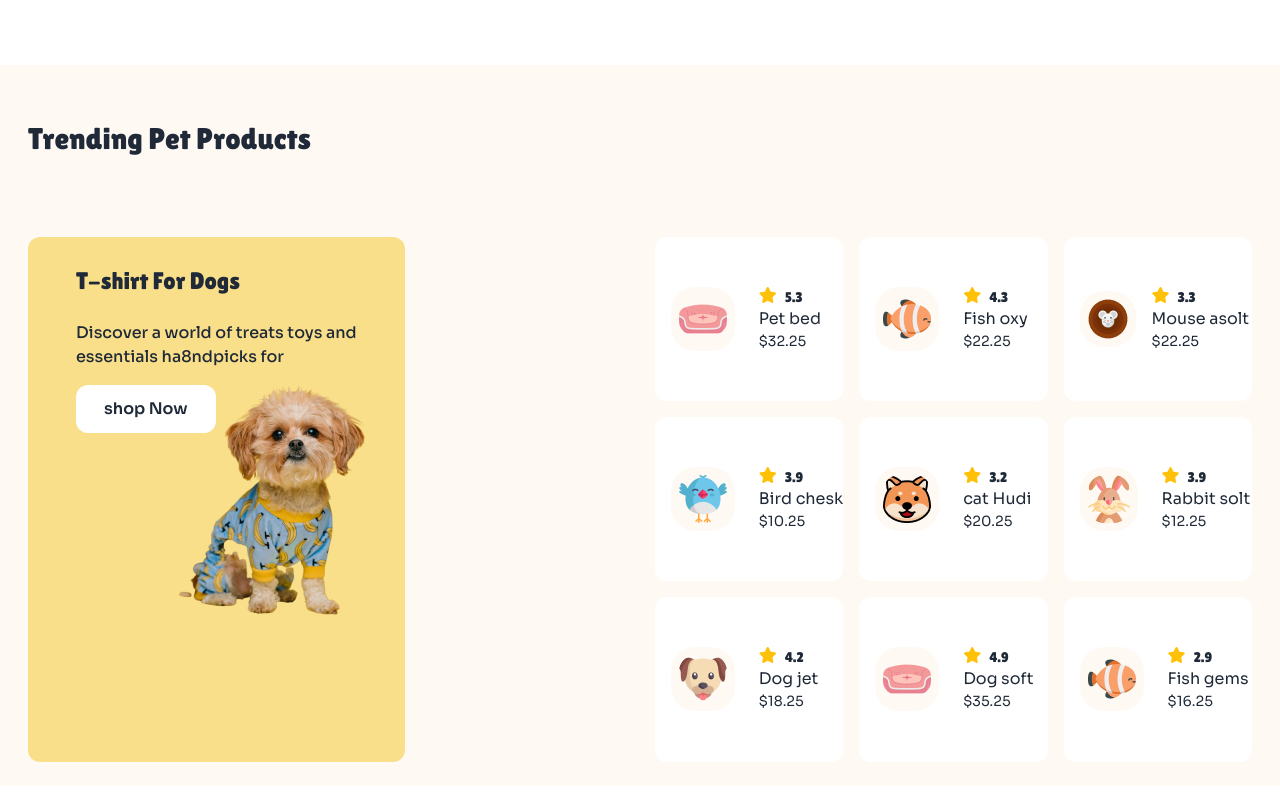
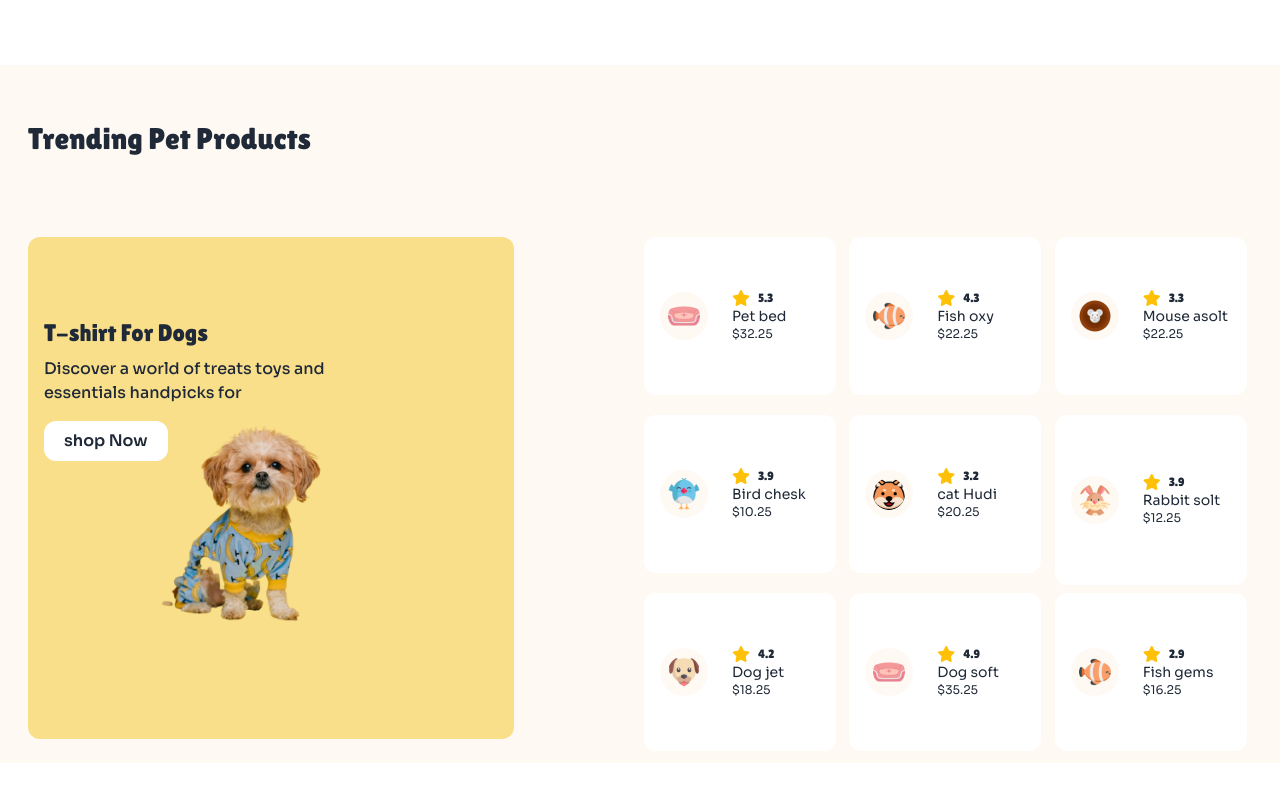
Before and after one commit to patwary9/assignment-03-project01, a plain HTML site: page index.html in a window 1280 px wide. Shown: the part 1518-2318 px from the top of the page. Drawn offline with nearby package versions, Linux system fonts and the light colour scheme.

Commit message:
tremding  cetagory  setup commit

```diff
--- a/index.html
+++ b/index.html
@@ -151,146 +151,145 @@
     <!-- <div class="mt-6 mb-10 lg:mt-32 items-center"> -->
       <h1 class="text-xl font-medium lilita-font py-14 lg:text-3xl font-medium">Trending Pet Products</h1>
     <!-- </div> -->
-      <!-- card conainer  -->
-   <!-- <div class="grid grid-cols-1 lg:grid lg:grid-cols-2 lg:gap-4          justify-between"> -->
-    <div class="flex flex-wrap  lg:flex lg:flex-wrap lg:flex-cols-2  justify-between ">
-      <!-- big card -->
-     <div class="bg-[#F9DF8A] rounded-xl mb-10 px-12 py-3 lg:my-6">
-      <h2 class="text-xl lilita-font font-medium mt-6 mb-2 lg:text-2xl font-medium lg:mt-4 lg:mb-4 "> T-shirt For Dogs</h2>
-      <p class="text-sm font meium lg:text-base font-medium mt-6 mb-4">Discover a world of treats toys and
+      <!-- card container  -->
+   <div class="grid grid-cols-1 lg:grid lg:grid-cols-2  gap-2  mt-6 mb-4 justify-between">
+    <!-- big card -->
+     <div class="bg-[#F9DF8A] rounded-xl  mb-6 w-3/4			 lg:w-4/5		 ">
+      <h2 class="text-xl lilita-font font-medium mt-6 mb-2 lg:text-2xl font-medium lg:mt-20 lg:mx-4 mt-20 mx-4"> T-shirt For Dogs</h2>
+      <p class="text-sm font meium lg:text-base font-medium my-2 mx-4">Discover a world of treats toys and
         <br>
-        essentials ha8ndpicks for</p>
-      <button class="px-7 py-3 text-base font-semibold bg-white rounded-xl">shop Now</button>
-      <div class="relative bottom-32 left-24">
-        <img class="" src="c1-assets/cute-pet-small.png" alt="">
+        essentials handpicks for</p>
+      <button class="px-5 py-2 text-base font-semibold bg-white rounded-xl lg:my-2 mx-4">shop Now</button>
+      <div class="relative lg:bottom-28 lg:left-32 bottom-28 left-28">
+        <img class="w-40 lg:w-48" src="c1-assets/cute-pet-small.png" alt="">
       </div>
      </div>
 
      <!-- mini card -->
-    <div class="grid grid-cols-2 gap-10 lg:gap-4 lg:grid lg:grid-cols-3 lg:my-6 ">
+    <div class=" grid grid-cols-2 lg:grid lg:grid-cols-3 gap-2 ">
             <!-- card -->
-            <div class=" flex flex-wrap gap-2 bg-white rounded-xl m-t-3 m-r-32 m-b-3 m-l-4 items-center">
-            <img class="bg-[#FFF9F4] rounded-3xl p-2 lg:mx-4 " src="c1-assets/pet-couch.png" alt="">
+            <div class=" flex flex-wrap gap-2 bg-white rounded-xl items-center lg:w-48 lg:px-18 lg:py-3 mb-3">
+            <img class="bg-[#FFF9F4] rounded-3xl p-2 lg:mx-4 w-12 h-12" src="c1-assets/pet-couch.png" alt="">
            <div class="">
           <!-- star &rating -->
           <div class="flex flex-wrap gap-2">
             <i class="fa-solid fa-star text-[#FFC107]"></i>
-            <h3 class="text-sm font-medium lilita-font">5.3</h3>
+            <h3 class="text-xs font-medium lilita-font">5.3</h3>
           </div>
-          <h2 class="text-base ">Pet bed</h2>
-          <h5 class="text-sm ">$32.25</h5>
+          <h2 class="text-sm ">Pet bed</h2>
+          <h5 class="text-xs ">$32.25</h5>
         </div>
             </div>
 
             <!-- card -->
-            <div class=" flex flex-wrap gap-2 bg-white rounded-xl m-t-3 m-r-32 m-b-3 m-l-4 items-center">
-              <img class="bg-[#FFF9F4] rounded-3xl p-2 lg:mx-4" src="c1-assets/fish-cartoon.png" alt="">
+            <div class=" flex flex-wrap gap-2 bg-white rounded-xl items-center lg:w-48 lg:px-18 lg:py-3 mb-3">
+              <img class="bg-[#FFF9F4] rounded-3xl p-2 lg:mx-4 w-12 h-12" src="c1-assets/fish-cartoon.png" alt="">
               <div>
                 <!-- star &rating -->
                 <div class="flex flex-wrap gap-2">
                   <i class="fa-solid fa-star text-[#FFC107]"></i>
-                  <h3 class="text-sm font-medium lilita-font">4.3</h3>
+                  <h3 class="text-xs font-medium lilita-font">4.3</h3>
                 </div>
-                <h2 class="text-base ">Fish oxy</h2>
-                <h5 class="text-sm ">$22.25</h5>
+                <h2 class="text-sm">Fish oxy</h2>
+                <h5 class="text-xs ">$22.25</h5>
               </div>
             </div>
 
             <!-- card -->
-            <div class=" flex flex-wrap  bg-white rounded-xl m-t-3 m-r-32 m-b-3 m-l-4 items-center">
-              <img  class="bg-[#FFF9F4] rounded-3xl p-2 lg:mx-4" src="c1-assets/mouse-cartoon.png" alt="">
+            <div class=" flex flex-wrap gap-2 bg-white rounded-xl items-center lg:w-48 lg:px-18 lg:py-3 mb-3">
+              <img  class="bg-[#FFF9F4] rounded-3xl p-2 lg:mx-4 w-12 h-12" src="c1-assets/mouse-cartoon.png" alt="">
               <div>
                 <!-- star &rating -->
                 <div class="flex flex-wrap gap-2">
                   <i class="fa-solid fa-star text-[#FFC107]"></i>
-                  <h3 class="text-sm font-medium lilita-font">3.3</h3>
+                  <h3 class="text-xs font-medium lilita-font">3.3</h3>
                 </div>
-                <h2 class="text-base ">Mouse asolt</h2>
-                <h5 class="text-sm ">$22.25</h5>
+                <h2 class="text-sm ">Mouse asolt</h2>
+                <h5 class="text-xs ">$22.25</h5>
               </div>
             </div>
 
            <!-- card -->
-            <div class=" flex flex-wrap gap-2  bg-white rounded-xl m-t-3 m-r-32 m-b-3 m-l-4 items-center">
-              <img class="bg-[#FFF9F4] rounded-3xl p-2 lg:mx-4" src="c1-assets/bird-cartoon.png" alt="">
+           <div class=" flex flex-wrap gap-2 bg-white rounded-xl items-center lg:w-48 lg:px-18 lg:py-3 mb-3">
+            <img class="bg-[#FFF9F4] rounded-3xl p-2 lg:mx-4 w-12 h-12" src="c1-assets/bird-cartoon.png" alt="">
            <div>
           <!-- star &rating -->
           <div class="flex flex-wrap gap-2">
             <i class="fa-solid fa-star text-[#FFC107]"></i>
-            <h3 class="text-sm font-medium lilita-font">3.9</h3>
+            <h3 class="text-xs font-medium lilita-font">3.9</h3>
           </div>
-          <h2 class="text-base ">Bird chesk</h2>
-          <h5 class="text-sm ">$10.25</h5>
+          <h2 class="text-sm ">Bird chesk</h2>
+          <h5 class="text-xs ">$10.25</h5>
         </div>
             </div>
 
             <!-- card -->
-            <div class=" flex flex-wrap gap-2 bg-white rounded-xl m-t-3 m-r-32 m-b-3 m-l-4 items-center">
-              <img class="bg-[#FFF9F4] rounded-3xl p-2 lg:mx-4" src="c1-assets/cat-cartoon.png" alt="">
+            <div class=" flex flex-wrap gap-2 bg-white rounded-xl items-center lg:w-48 lg:px-18 lg:py-3 mb-3">
+              <img class="bg-[#FFF9F4] rounded-3xl p-2 lg:mx-4 w-12 h-12" src="c1-assets/cat-cartoon.png" alt="">
               <div>
                 <!-- star &rating -->
                 <div class="flex flex-wrap gap-2">
                   <i class="fa-solid fa-star text-[#FFC107]"></i>
-                  <h3 class="text-sm font-medium lilita-font">3.2</h3>
+                  <h3 class="text-xs font-medium lilita-font">3.2</h3>
                 </div>
-                <h2 class="text-base ">cat Hudi</h2>
-                <h5 class="text-sm ">$20.25</h5>
+                <h2 class="text-sm ">cat Hudi</h2>
+                <h5 class="text-xs ">$20.25</h5>
               </div>
             </div>
 
              <!-- card -->
-            <div class=" flex flex-wrap gap-2 bg-white rounded-xl m-t-3 m-r-32 m-b-3 m-l-4 items-center">
-         <img class="bg-[#FFF9F4] rounded-3xl p-2 lg:mx-4" src="c1-assets/rabbit-cartoon.png" alt="">
+             <div class=" flex flex-wrap gap-2 bg-white rounded-xl items-center lg:w-48 lg:px-18 lg:py-3">
+              <img class="bg-[#FFF9F4] rounded-3xl p-2 lg:mx-4 w-12 h-12" src="c1-assets/rabbit-cartoon.png" alt="">
         <div>
           <!-- star &rating -->
           <div class="flex flex-wrap gap-2">
             <i class="fa-solid fa-star text-[#FFC107]"></i>
-            <h3 class="text-sm font-medium lilita-font">3.9</h3>
+            <h3 class="text-xs font-medium lilita-font">3.9</h3>
           </div>
-          <h2 class="text-base ">Rabbit solt</h2>
-          <h5 class="text-sm ">$12.25</h5>
+          <h2 class="text-sm ">Rabbit solt</h2>
+          <h5 class="text-xs ">$12.25</h5>
         </div>
             </div>
 
             <!-- card -->
-            <div class=" flex flex-wrap gap-2 bg-white rounded-xl m-t-3 m-r-32 m-b-3 m-l-4 items-center">
-              <img class="bg-[#FFF9F4] rounded-3xl p-2 lg:mx-4"src="c1-assets/dog-cartoon.png" alt="">
+            <div class=" flex flex-wrap gap-2 bg-white rounded-xl items-center lg:w-48 lg:px-18 lg:py-3 mb-3">
+              <img class="bg-[#FFF9F4] rounded-3xl p-2 lg:mx-4 w-12 h-12"src="c1-assets/dog-cartoon.png" alt="">
               <div>
                 <!-- star &rating -->
                 <div class="flex flex-wrap gap-2">
                   <i class="fa-solid fa-star text-[#FFC107]"></i>
-                  <h3 class="text-sm font-medium lilita-font">4.2</h3>
+                  <h3 class="text-xs font-medium lilita-font">4.2</h3>
                 </div>
-                <h2 class="text-base ">Dog jet</h2>
-                <h5 class="text-sm ">$18.25</h5>
+                <h2 class="text-sm ">Dog jet</h2>
+                <h5 class="text-xs ">$18.25</h5>
               </div>
             </div>
 
             <!-- card -->
-            <div class=" flex flex-wrap gap-2 bg-white rounded-xl m-t-3 m-r-32 m-b-3 m-l-4 items-center">
-                <img class="bg-[#FFF9F4] rounded-3xl p-2 lg:mx-4"src="c1-assets/pet-couch.png" alt="">
+            <div class=" flex flex-wrap gap-2 bg-white rounded-xl items-center lg:w-48 lg:px-18 lg:py-3 mb-3">
+              <img class="bg-[#FFF9F4] rounded-3xl p-2 lg:mx-4 w-12 h-12"src="c1-assets/pet-couch.png" alt="">
             <div>
             <!-- star &rating -->
             <div class="flex flex-wrap gap-2">
               <i class="fa-solid fa-star text-[#FFC107]"></i>
-              <h3 class="text-sm font-medium lilita-font">4.9</h3>
+              <h3 class="text-xs font-medium lilita-font">4.9</h3>
             </div>
-            <h2 class="text-base ">Dog soft</h2>
-            <h5 class="text-sm ">$35.25</h5>
+            <h2 class="text-sm ">Dog soft</h2>
+            <h5 class="text-xs ">$35.25</h5>
             </div>
             </div>
 
             <!-- card -->
-            <div class=" flex flex-wrap lg:flex lg:flex-wrap gap-2 bg-white rounded-xl m-t-3 m-r-32 m-b-3 m-l-4 items-center hidden lg:inline-block  ">
-              <img class="bg-[#FFF9F4] rounded-3xl p-2 lg:mx-4 "src="c1-assets/fish-cartoon.png" alt="">
+            <div class=" flex flex-wrap lg:flex lg:flex-wrap gap-2 bg-white rounded-xl items-center lg:w-48 lg:px-18 lg:py-3 mb-3 hidden lg:inline-block">
+              <img class="bg-[#FFF9F4] rounded-3xl p-2 lg:mx-4 w-12 h-12"src="c1-assets/fish-cartoon.png" alt="">
               <div>
                 <!-- star &rating -->
                 <div class="flex flex-wrap gap-2">
                   <i class="fa-solid fa-star text-[#FFC107]"></i>
-                  <h3 class="text-sm font-medium lilita-font">2.9</h3>
+                  <h3 class="text-xs font-medium lilita-font">2.9</h3>
                 </div>
-                <h2 class="text-base ">Fish gems</h2>
-                <h5 class="text-sm ">$16.25</h5>
+                <h2 class="text-sm ">Fish gems</h2>
+                <h5 class="text-xs ">$16.25</h5>
               </div>
             </div>
 
```
